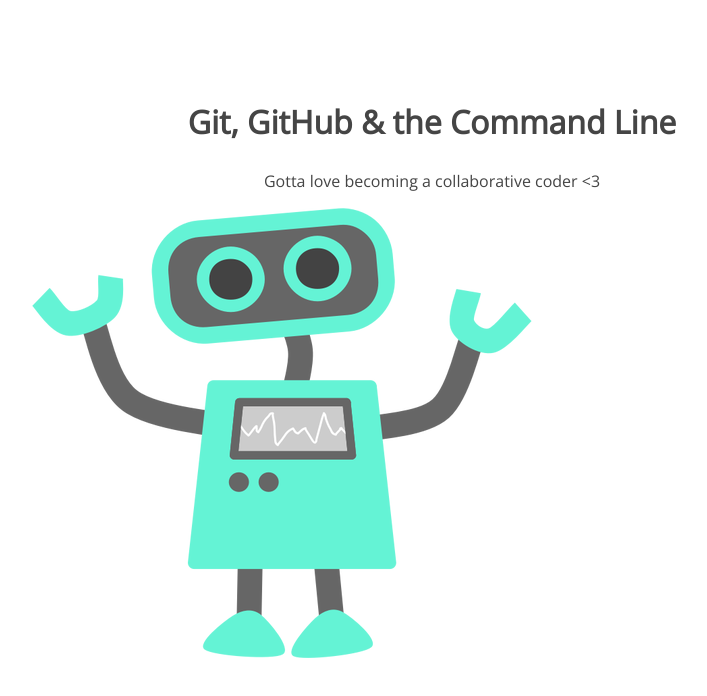
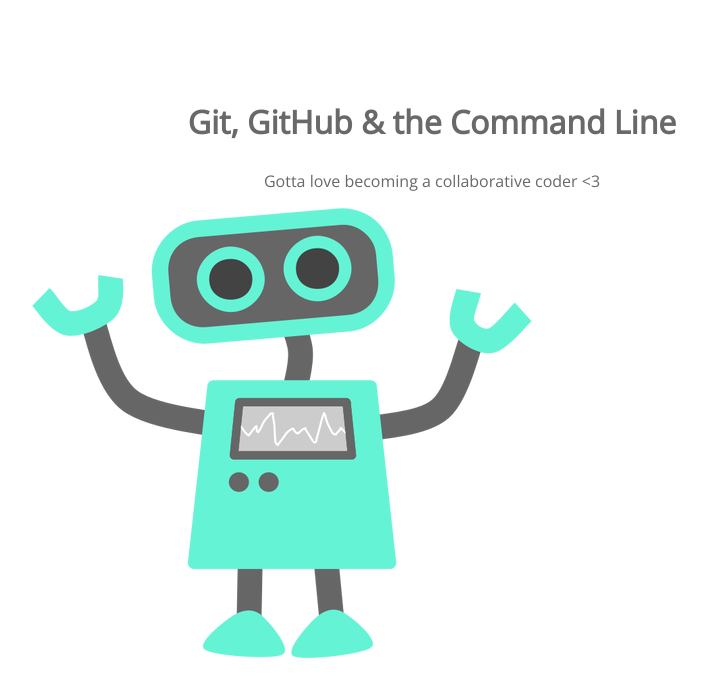
Before and after one commit to AJHred82/105-project, a plain HTML site: page index.html in a window 1280 px wide. Shown: the whole page, without its empty margins (208-915 px from the left). Drawn offline with nearby package versions, Linux system fonts and the light colour scheme.

Commit message:
changed h1 color

```diff
--- a/css/style.css
+++ b/css/style.css
@@ -5,7 +5,7 @@
 section h1,
 section p {
 	text-align: center;
-	color: #454545;
+	color: #696969;
 }
 section h1 {
 	font: 32px 'Open Sans';
```
